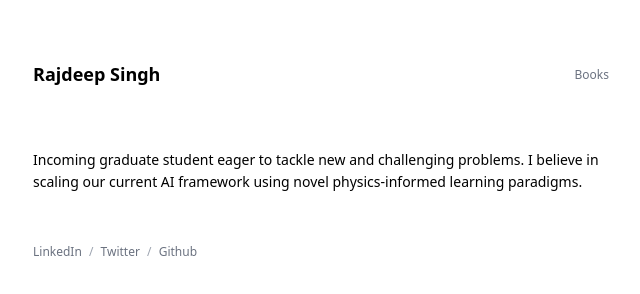
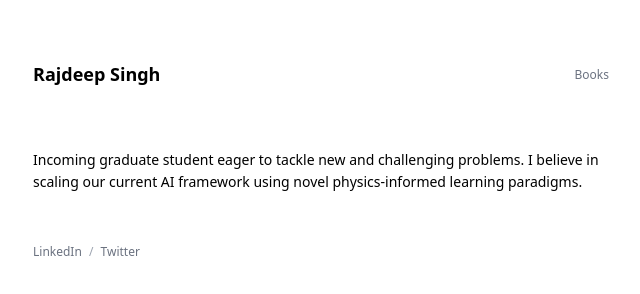
Before and after one commit to rlogger/website, a plain HTML site: page public/index.html in a window 1280 px wide. Shown: the full height of the page, 319-959 px from the left. Drawn offline with Linux system fonts and the light colour scheme.

Commit message:
rmv github

```diff
--- a/public/index.html
+++ b/public/index.html
@@ -44,8 +44,6 @@
                 <a href="https://www.linkedin.com/in/~rajdeep/" class="text-gray-500 hover:underline">LinkedIn</a>
                 <span class="text-gray-400 mx-1">/</span>
                 <a href="https://x.com/smsrajdeepsingh" class="text-gray-500 hover:underline">Twitter</a>
-                <span class="text-gray-400 mx-1">/</span>
-                <a href="https://github.com/rlogger" class="text-gray-500 hover:underline">Github</a>
             </section>
         </main>
     </div>
```
